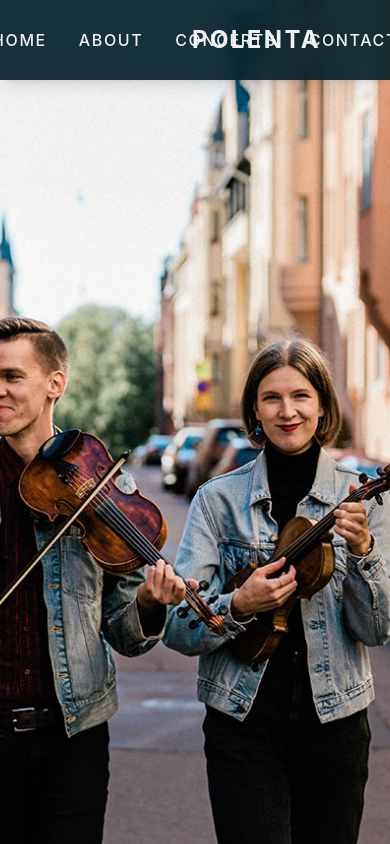
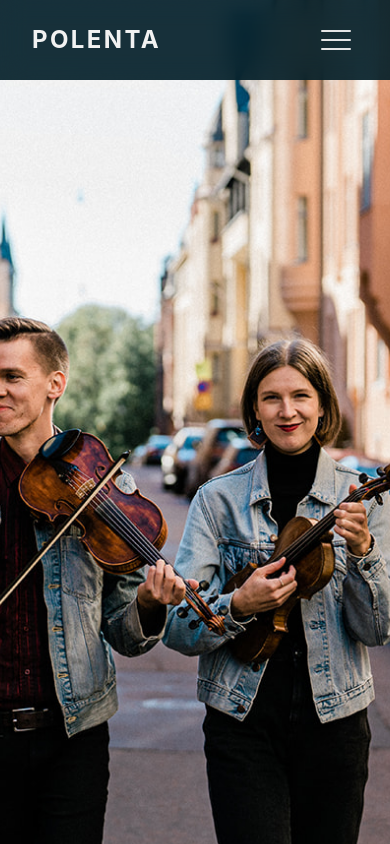
Before and after one commit to eliasfrigard/polenta, a Next.js app: page / in a window 390 px wide. Shown: the top 844 px of the page. Built offline with nearby package versions, Linux system fonts and the light colour scheme.

Commit message:
mobile navigation

```diff
--- /dev/null
+++ b/components/Hamburger.js
@@ -0,0 +1,9 @@
+export default function Hamburger({ active, handleClick }) {
+  return (
+    <div className='burger' onClick={handleClick}>
+      <div className={`burgerLine duration-300 ${active && 'transform rotate-45 translate-y-[4px]'}`}></div>
+      <div className={`burgerLine duration-300 ${active && 'hidden'}`}></div>
+      <div className={`burgerLine duration-300 ${active && 'transform -rotate-45 -translate-y-[5px]'}`}></div>
+    </div>
+  )
+}
--- a/components/Header.js
+++ b/components/Header.js
@@ -1,30 +1,45 @@
+import React from 'react'
 import Link from 'next/link'
 
 import { BsFacebook, BsInstagram, BsYoutube, BsSpotify } from 'react-icons/bs'
 import { AiOutlineMail } from 'react-icons/ai'
 
+import Hamburger from './Hamburger.js'
+
 export default function Header() {
+  const [mobileNavOpen, setMobileNavOpen] = React.useState(false)
+
+  const toggleMobileNav = () => {
+    setMobileNavOpen(!mobileNavOpen)
+  }
+
   return (
-    <div className={`w-full flex justify-start fixed items-center z-10`}>
+    <>
+      <div
+        className={`w-full flex justify-start fixed items-center z-10 bg-[#011C26]           bg-opacity-90
+    `}
+      >
         <div
           className={`
-          grid
+          hidden
+          lg:grid
           grid-cols-3
           items-center
-          bg-[#011C26]
-          bg-opacity-90
           h-[80px]
           w-full
           shadow-lg
           backdrop-blur-md
           tracking-wide
-          px-48
           text-[#F2F2F2]
+          container
+          px-8
         `}
         >
           <div id='left'>
             <Link href='/'>
-            <p className='hover:text-accent-500 cursor-pointer text-2xl font-bold tracking-widest'>POLENTA</p>
+              <p className='hover:text-accent-500 cursor-pointer text-2xl font-bold tracking-widest'>
+                POLENTA
+              </p>
             </Link>
           </div>
           <div id='center' className='flex gap-8 font-medium justify-center tracking-widest'>
@@ -42,13 +57,80 @@ export default function Header() {
             </Link>
           </div>
           <div id='right' className='flex gap-6 justify-end items-center '>
+            <AiOutlineMail className='text-[1.5rem] antialiased' />
+            <BsFacebook className='text-xl' />
+            <BsInstagram className='text-xl' />
+            <BsSpotify className='text-xl' />
+            <BsYoutube className='text-[1.5rem] translate-y-[1px]' />
+          </div>
+        </div>
+      </div>
+
+      <div
+        className={`w-screen flex justify-start fixed items-center z-20 bg-[#011C26]           bg-opacity-90`}
+      >
+        <div
+          className={`
+          lg:hidden
+          grid
+          grid-cols-2
+          items-center
+          h-[80px]
+          w-full
+          backdrop-blur-md
+          tracking-wide
+          text-[#F2F2F2]
+          container
+          px-8
+        `}
+        >
+          <div id='left'>
+            <Link href='/'>
+              <p className='hover:text-accent-500 cursor-pointer text-2xl font-bold tracking-widest'>
+                POLENTA
+              </p>
+            </Link>
+          </div>
+          <div id='right' className='flex gap-6 justify-end items-center '>
+            <Hamburger handleClick={toggleMobileNav} active={mobileNavOpen}></Hamburger>
+          </div>
+        </div>
+      </div>
+
+      <div
+        className={`fixed flex flex-col justify-center items-center gap-24 h-screen w-screen bg-[#011C26] z-10 duration-300 transform py-16  ${
+          !mobileNavOpen && '-translate-y-[100vh]'
+        }`}
+      >
+        <div className='container flex flex-col justify-center items-center gap-10'>
+          <Link href='/'>
+            <p className='mobileNavLink'>Home</p>
+          </Link>
+          <Link href='/about'>
+            <p className='mobileNavLink'>About</p>
+          </Link>
+          <Link href='/concerts'>
+            <p className='mobileNavLink'>Concerts</p>
+          </Link>
+          <Link href='/'>
+            <p className='mobileNavLink'>Music</p>
+          </Link>
+          <Link href='/'>
+            <p className='mobileNavLink'>Pictures</p>
+          </Link>
+          <Link href='/contact'>
+            <p className='mobileNavLink'>Contact</p>
+          </Link>
+        </div>
+
+        <div className='flex justify-center items-center gap-8 text-white'>
           <AiOutlineMail className='text-[1.8rem] antialiased' />
           <BsFacebook className='text-2xl' />
           <BsInstagram className='text-2xl' />
           <BsSpotify className='text-2xl' />
-          <BsYoutube className='text-[1.8rem]' />
+          <BsYoutube className='text-[1.8rem] translate-y-[1px]' />
         </div>
       </div>
-    </div>
+    </>
   )
 }
--- a/styles/globals.css
+++ b/styles/globals.css
@@ -26,4 +26,29 @@ a {
     border-radius: theme('borderRadius.lg');
     box-shadow: theme('boxShadow.xl');
   }
+  .burger {
+    cursor: pointer;
+  }
+  .burgerLine {
+    width: 30px;
+    height: 2px;
+    background-color: rgb(230, 230, 230);
+    margin: 7px;
+    transition: all 0.3s ease;
+    border-radius: theme('borderRadius.full');
+  }
+  .mobileNavLink {
+    cursor: pointer;
+    color: white;
+    font-size: 2rem;
+    line-height: 1;
+    font-weight: 500;
+    font-weight: 500;
+    border-bottom: 1px solid white;
+    padding-bottom: 10px;
+    transition-duration: 50ms;
+  }
+  .mobileNavLink:hover {
+    color: black;
+  }
 }
```
Lines whose indentation alone changed are shown as unchanged.
